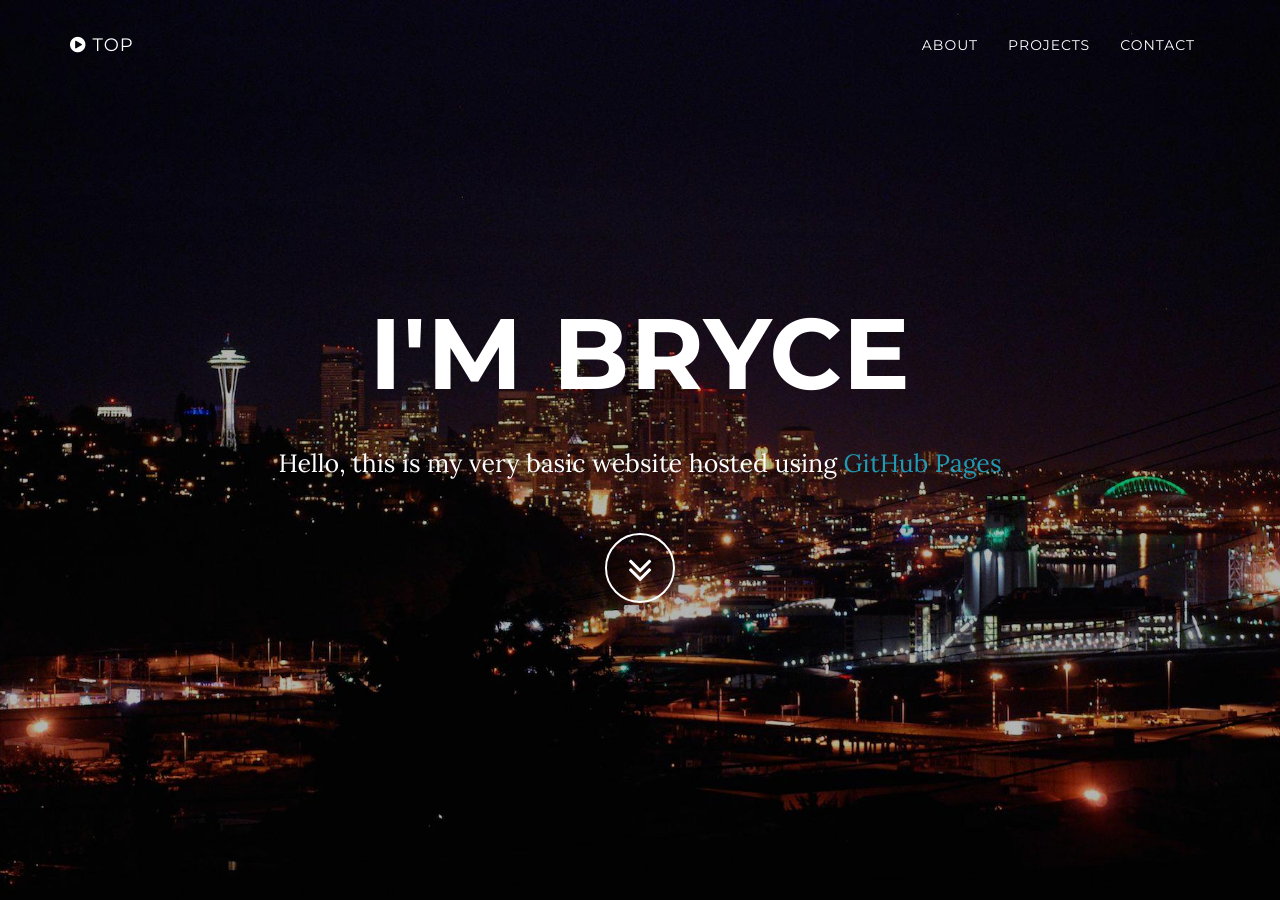
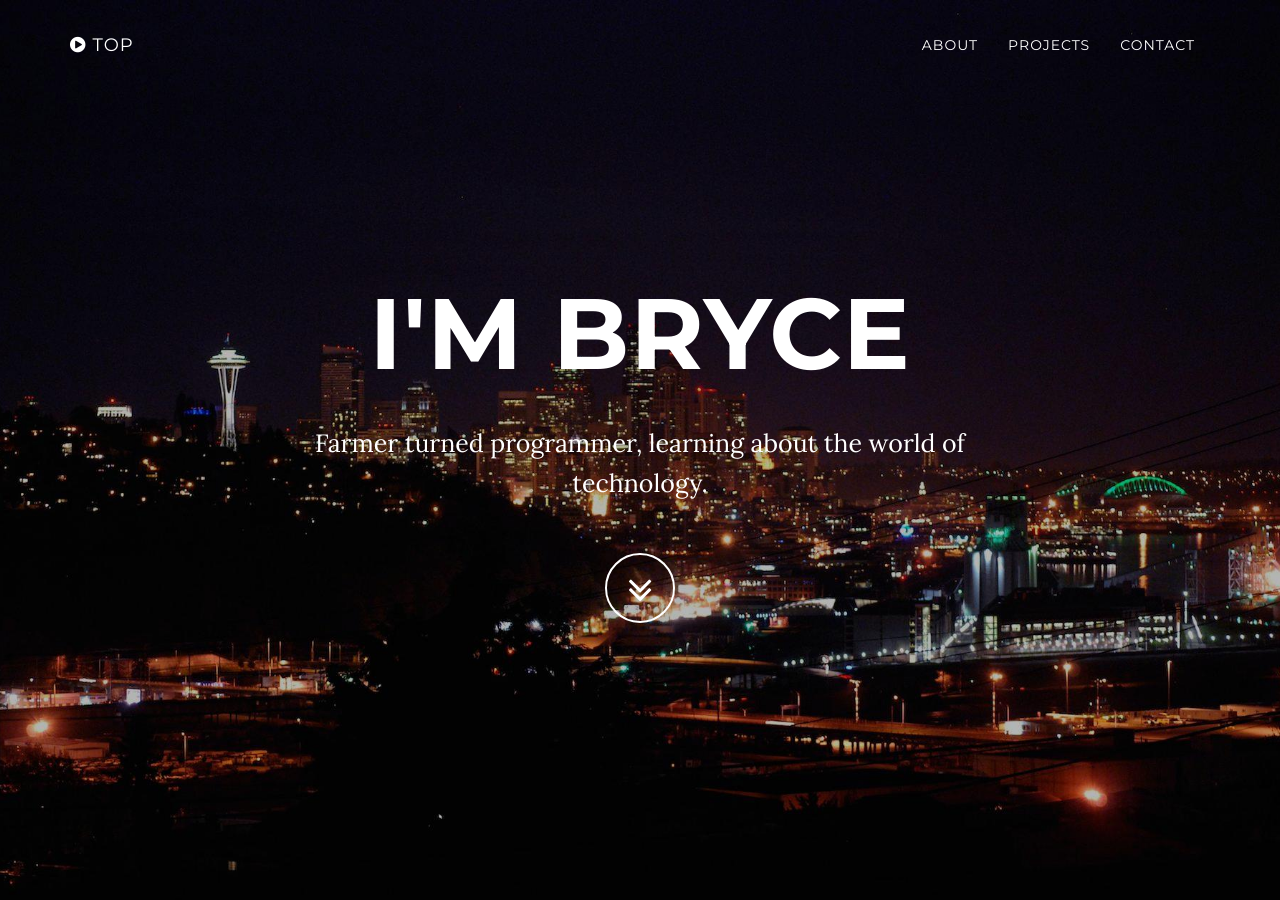
Before and after one commit to bhanderson/imbryce.com, a Jekyll site: the page index.html, which Jekyll copies as it is, in a window 1280 px wide and 900 px high. Built offline with Jekyll 4.4.1, drawn with Linux system fonts in a browser that asks for light colours; some of the changed text lies outside the part shown.

Commit message:
Revert "updating"
This reverts commit 7dd05494cc07821f876393d178fded7714c84638.

```diff
--- a/index.html
+++ b/index.html
@@ -75,8 +75,8 @@
 			<div class="row">
 				<div class="col-md-8 col-md-offset-2">
 					<h1 class="brand-heading">I'm Bryce</h1>
-                        <p class="intro-text">Hello, this is my very basic website
-                        hosted using <a href="pages.github.com">GitHub Pages</a><br></p>
+					<p class="intro-text">Farmer turned programmer, learning
+					about the world of technology.<br></p>
 					<a href="#about" class="btn btn-circle page-scroll">
 						<i class="fa fa-angle-double-down animated"></i>
 					</a>
```
Also changed, not shown: other parts of index.html (+5 -7 lines). Lines whose indentation alone changed are shown as unchanged.
